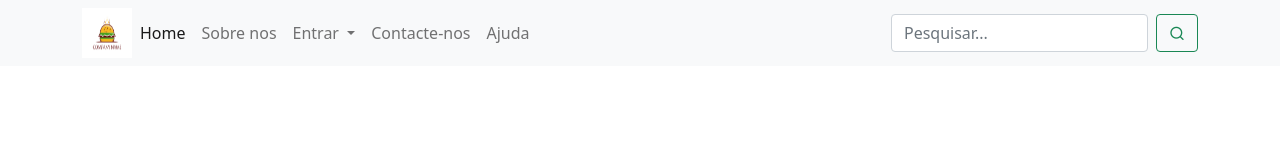
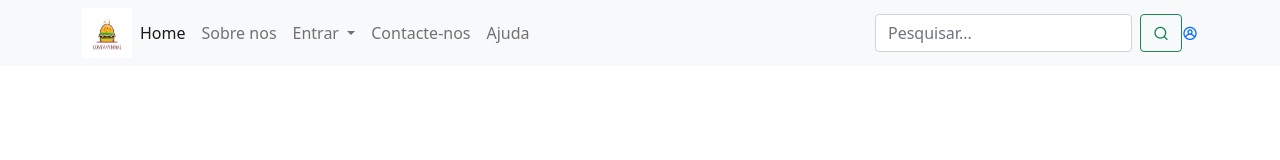
Before and after one commit to Aylton-Sitefane/EcommerceWebbii, a plain HTML site: page view/index.html in a window 1280 px wide. Drawn offline with nearby package versions, Linux system fonts and the light colour scheme.

Commit message:
Adicao do botao user no canto superior direito

```diff
--- a/view/index.html
+++ b/view/index.html
@@ -78,6 +78,9 @@
                 <i class="uil uil-search"></i>
               </button>
             </form>
+            <a href="javascript:void(0)" class="header-btn">
+                <i class="uil uil-user-circle"></i>
+            </a>
           </div>
         </div>
       </nav>
```
